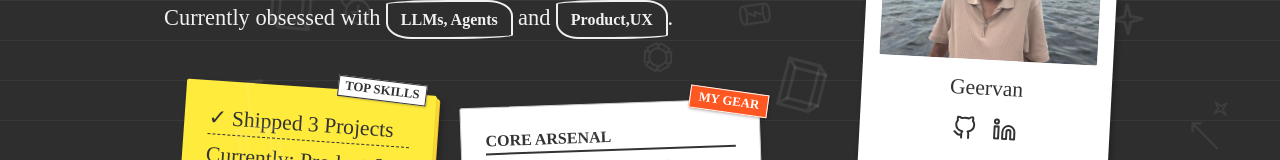
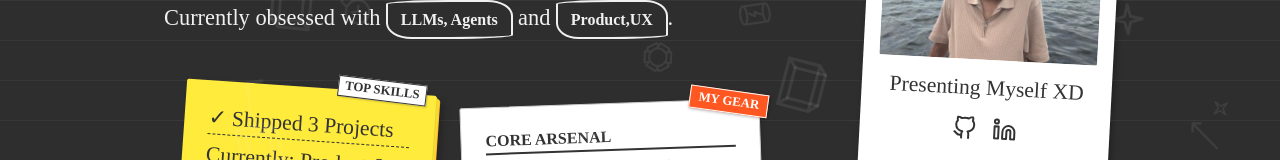
Before and after one commit to Geervan/portfolio, a Next.js app: page / in a window 1280 px wide. Shown: the part 400-560 px from the top of the page. Built offline with nearby package versions, Linux system fonts and the light colour scheme.

Commit message:
Text changes

```diff
--- a/src/app/page.tsx
+++ b/src/app/page.tsx
@@ -75,7 +75,7 @@ export default function Home() {
           <div className="tape"></div>
 
           <img src="/home_pic.jpeg" alt="Geervan Professional" style={{ width: '100%', aspectRatio: '1/1', objectFit: 'cover', objectPosition: 'center 50%', display: 'block', borderRadius: '2px' }} />
-          <p style={{ textAlign: 'center', marginTop: '1rem', fontFamily: 'var(--font-heading)', color: '#333' }}>Geervan</p>
+          <p style={{ textAlign: 'center', marginTop: '1rem', fontFamily: 'var(--font-heading)', color: '#333' }}>Presenting Myself XD</p>
 
           <div style={{ display: 'flex', justifyContent: 'center', gap: '1rem', marginTop: '0.5rem' }}>
             <a href="https://github.com/geervan" target="_blank" aria-label="GitHub" style={{ color: '#333' }}>
```
